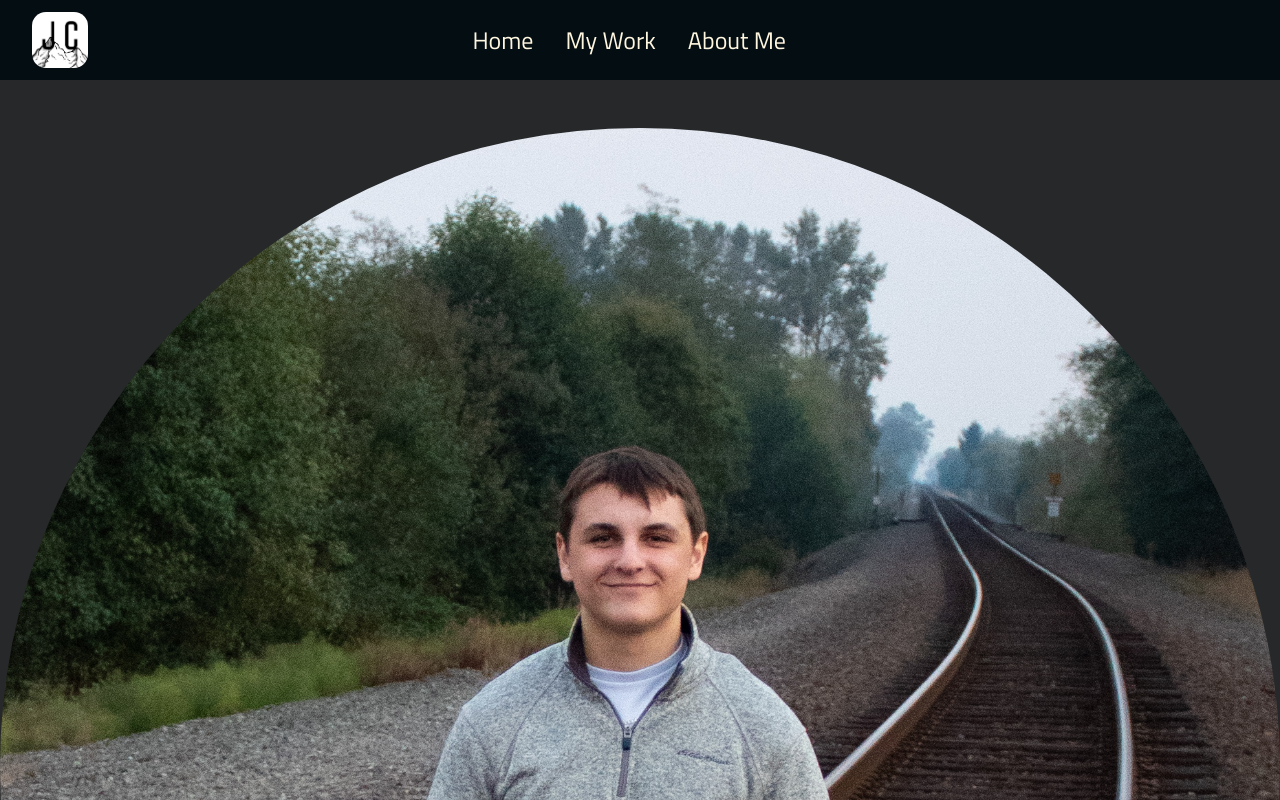
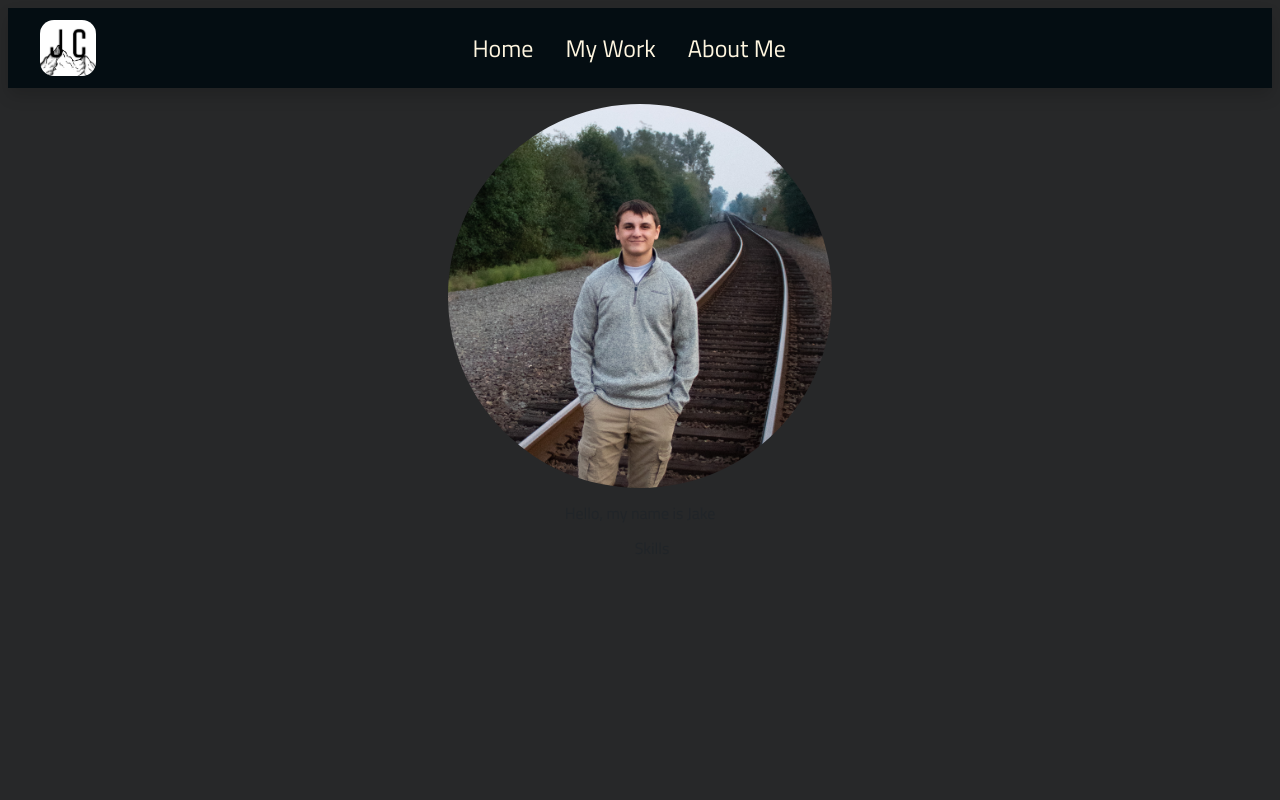
Before and after one commit to narrativityy/Portfolio, a React (Vite) app: page / in a window 1280 px wide. Shown: the top 800 px of the page. Built offline with nearby package versions, Linux system fonts and the light colour scheme.

Commit message:
updated css styling and bootstrap

```diff
--- a/src/components/Home.jsx
+++ b/src/components/Home.jsx
@@ -3,14 +3,17 @@ import headshot from '../assets/headshot.jpg'
 
 const Home = () => {
   return (
-    <div className="mt-4">
+    <div className="text-center mt-3">
         <div className="d-flex justify-content-center align-items-center">
-            <img id='headshot' src={headshot} alt="Personal Portrait" />
+            <img id='headshot' src={headshot} height="50px" alt="Personal Portrait" />
+        </div>
+        <div className="mt-3">
+            <h3>Hello, my name is Jake</h3>
+
         </div>
         <div className="mt-3 d-flex justify-content-center align-items-center">
             <div className="row align-items-start">
                 <div className="col">
-                    <h3>Hello, my name is Jake</h3>
                 </div>
                 <div className="col">
                     <h3>Skills</h3>
--- a/src/components/Navbar.jsx
+++ b/src/components/Navbar.jsx
@@ -12,7 +12,7 @@ const Navbar = () => {
   }
 
   return (
-    <div>
+    <div id='navbar-container' className='m-2 mb-0 shadow rounded'>
         <header>
             <img id='logo' src={logo} alt="website logo" />
             <nav ref={navRef}>
--- a/src/main.jsx
+++ b/src/main.jsx
@@ -9,7 +9,6 @@ ReactDOM.createRoot(document.getElementById('root')).render(
   <React.StrictMode>
     <BrowserRouter>
       <Navbar />
-      <br />
       <App />
     </BrowserRouter>
   </React.StrictMode>,
--- a/src/styles/main.css
+++ b/src/styles/main.css
@@ -100,6 +100,13 @@ nav {
 }
 
 #headshot {
-	height: 70%;
+    max-width: 30%;
+    height: auto;
+    width: auto\9; /* ie8 */
 	border-radius: 50%;
 }
+
+#navbar-container {
+	border: var(--mainNavbarColor);
+	border-radius: 25px;
+}
```
